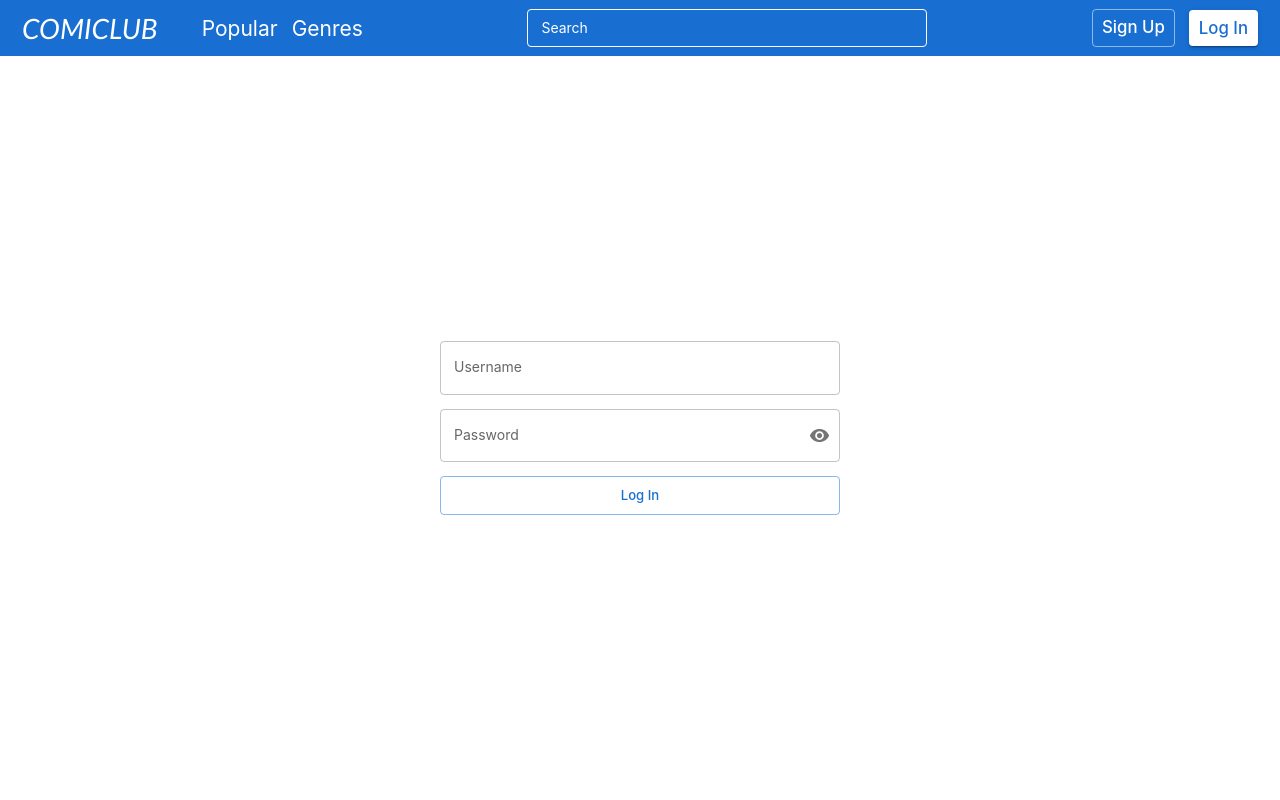
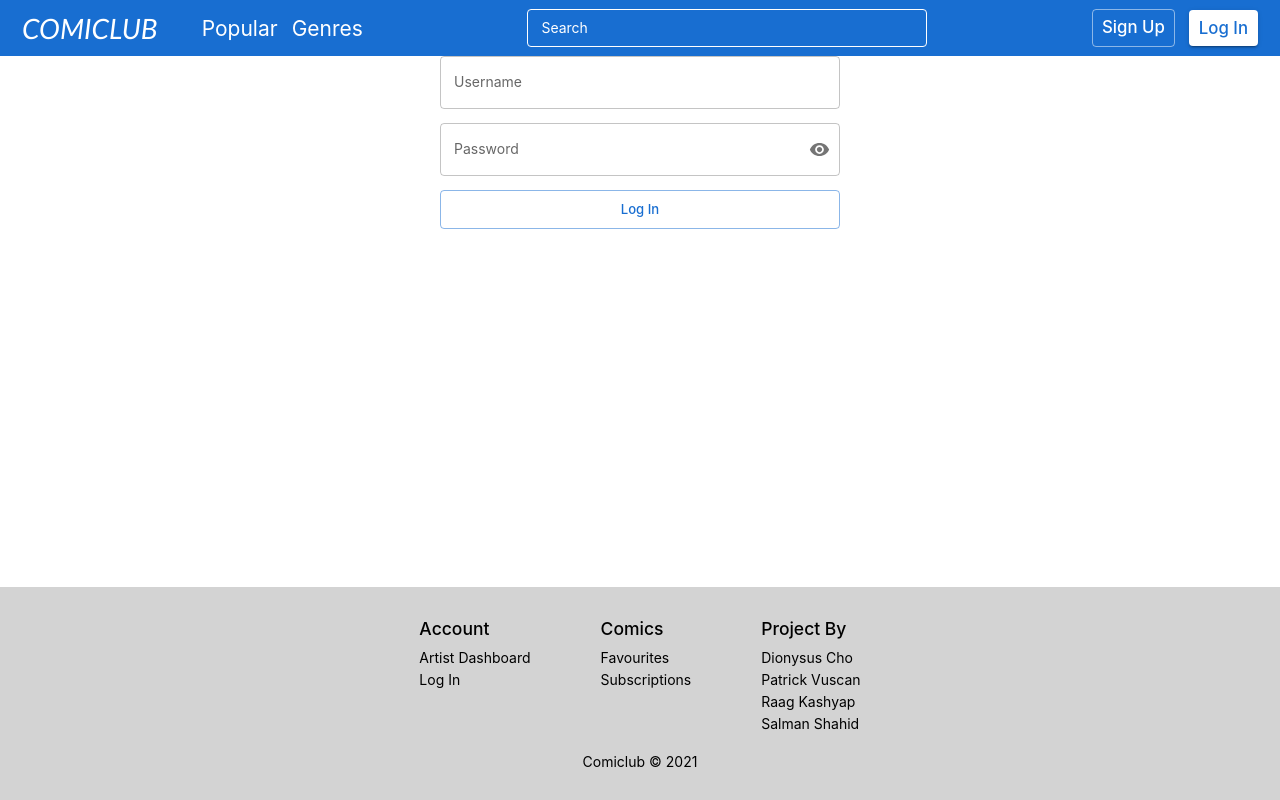
Before and after one commit to PatrickVuscan/Comiclub, a React (Create React App) app: page /login in a window 1280 px wide. Built offline with nearby package versions, Linux system fonts and the light colour scheme.

Commit message:
Added Footer

```diff
--- a/src/App.css
+++ b/src/App.css
@@ -3,3 +3,7 @@
   display: flex;
   flex-direction: column;
 }
+
+.app-body {
+  flex-grow: 1;
+}
--- a/src/App.jsx
+++ b/src/App.jsx
@@ -6,6 +6,7 @@ import { BrowserRouter as Router, Switch } from 'react-router-dom';
 
 import ComicsRoutes from './components/comics/ComicsRoutes';
 import Dashboard from './components/dashboard/Dashboard';
+import Footer from './components/Footer';
 import HomeLoggedIn from './components/home/HomeLoggedIn';
 import Login from './components/Login';
 import Navbar from './components/Navbar';
@@ -33,6 +34,7 @@ function App() {
           <Router>
             <div className="app">
               <Navbar />
+              <div className="app-body">
                 <Switch>
                   <PublicRoute path="/login">
                     <Login />
@@ -61,6 +63,8 @@ function App() {
                   </PrivateRoute>
                 </Switch>
               </div>
+              <Footer />
+            </div>
           </Router>
         </AuthContext.Provider>
       </StyledEngineProvider>
--- /dev/null
+++ b/src/components/Footer.jsx
@@ -0,0 +1,136 @@
+import Typography from '@mui/material/Typography';
+import { useContext } from 'react';
+import { useHistory } from 'react-router-dom';
+
+import AuthContext, { fetchAuthState } from '../context';
+import styles from './Footer.module.css';
+
+const Footer = () => {
+  const {
+    authState: { loggedIn, user },
+    setAuthState,
+  } = useContext(AuthContext);
+
+  const signOut = () => {
+    localStorage.removeItem('LOGGED_IN_USERNAME');
+    setAuthState(fetchAuthState());
+  };
+
+  const history = useHistory();
+
+  return (
+    <div className={styles.footer}>
+      <div className={styles.container}>
+        {/* Account */}
+        <div className={styles.column}>
+          <Typography variant="h6" gutterBottom>
+            Account
+          </Typography>
+          <Typography
+            variant="body"
+            sx={{ cursor: 'pointer' }}
+            gutterBottom
+            onClick={() => {
+              history.push('/dashboard');
+            }}
+          >
+            Artist Dashboard
+          </Typography>
+          {loggedIn ? (
+            <Typography variant="body" sx={{ cursor: 'pointer' }} gutterBottom onClick={signOut}>
+              Sign Out
+            </Typography>
+          ) : (
+            <Typography
+              variant="body"
+              sx={{ cursor: 'pointer' }}
+              gutterBottom
+              onClick={() => {
+                history.push('/login');
+              }}
+            >
+              Log In
+            </Typography>
+          )}
+        </div>
+
+        {/* Favourites and Subscriptions */}
+        <div className={styles.column}>
+          <Typography variant="h6" gutterBottom>
+            Comics
+          </Typography>
+          <Typography
+            variant="body"
+            sx={{ cursor: 'pointer' }}
+            gutterBottom
+            onClick={() => {
+              history.push('/home');
+            }}
+          >
+            Favourites
+          </Typography>
+          <Typography
+            variant="body"
+            sx={{ cursor: 'pointer' }}
+            gutterBottom
+            onClick={() => {
+              history.push('/subscriptions');
+            }}
+          >
+            Subscriptions
+          </Typography>
+        </div>
+
+        {/* Administrative Panels */}
+        {user == 'admin' && (
+          <div className={styles.column}>
+            <Typography variant="h6" gutterBottom>
+              Admin
+            </Typography>
+            <Typography
+              variant="body"
+              sx={{ cursor: 'pointer' }}
+              gutterBottom
+              onClick={() => {
+                history.push('/userspanel');
+              }}
+            >
+              Users Panel
+            </Typography>
+            <Typography
+              variant="body"
+              sx={{ cursor: 'pointer' }}
+              gutterBottom
+              onClick={() => {
+                history.push('/comicspanel');
+              }}
+            >
+              Comics Panel
+            </Typography>
+          </div>
+        )}
+        <div className={styles.column}>
+          <Typography variant="h6" gutterBottom>
+            Project By
+          </Typography>
+          <Typography variant="body" gutterBottom>
+            Dionysus Cho
+          </Typography>
+          <Typography variant="body" gutterBottom>
+            Patrick Vuscan
+          </Typography>
+          <Typography variant="body" gutterBottom>
+            Raag Kashyap
+          </Typography>
+          <Typography variant="body" gutterBottom>
+            Salman Shahid
+          </Typography>
+        </div>
+      </div>
+      <div className={styles.copyright}>
+        <Typography>Comiclub © 2021</Typography>
+      </div>
+    </div>
+  );
+};
+export default Footer;
--- /dev/null
+++ b/src/components/Footer.module.css
@@ -0,0 +1,30 @@
+.footer {
+  background: lightgray;
+  padding: 2rem 10rem;
+  min-height: 3rem;
+}
+
+.container {
+  display: flex;
+  height: 100%;
+  width: 100%;
+  align-items: flex-start;
+  justify-content: center;
+}
+
+.column {
+  display: flex;
+  flex-direction: column;
+  margin: 0 5rem 0 0;
+}
+
+.column:last-child {
+  margin: 0;
+}
+
+.copyright {
+  width: 100%;
+  display: flex;
+  justify-content: center;
+  margin-top: 1rem;
+}
--- a/src/components/Navbar.jsx
+++ b/src/components/Navbar.jsx
@@ -160,7 +160,10 @@ const Navbar = () => {
           {/* Profile and Notifications */}
           {loggedIn && (
             <>
-              <li className={`${styles.navbarItem} ${styles.flexCenter}`} style={{ position: 'relative' }}>
+              <li
+                className={`${styles.navbarItem} ${styles.flexCenter}`}
+                style={{ position: 'relative', marginRight: '2.5rem' }}
+              >
                 {/* Dashboard Button */}
                 <Link to="/dashboard" className={styles.flexCenter}>
                   <Tooltip title="Artist Dashboard">
--- a/src/index.css
+++ b/src/index.css
@@ -5,6 +5,7 @@
   --darkblue:#004ea7;
 
   font-size: calc(10px + 0.5vmin);
+
 
   /* Pretty scrollbar firefox */
   /* scrollbar-color: var(--blue) var(--lightblue); */
```
Lines whose indentation alone changed are shown as unchanged.
